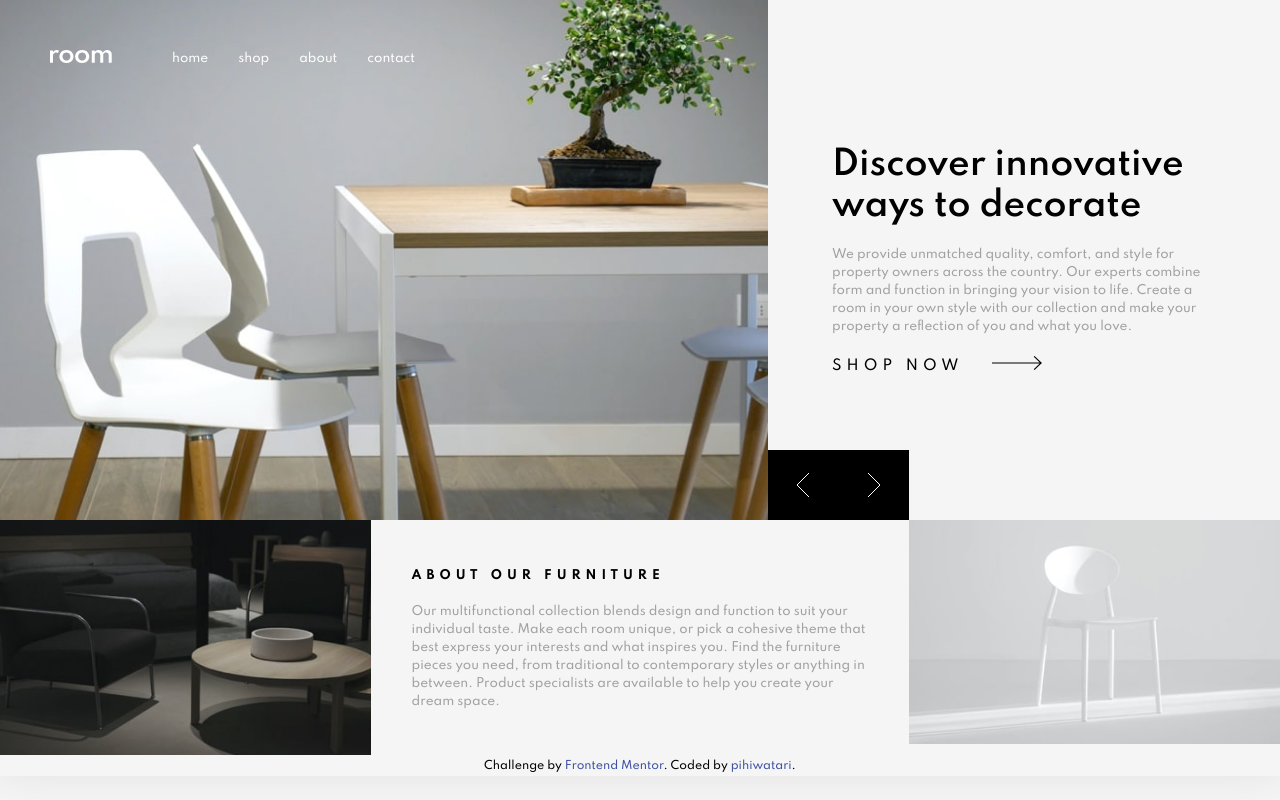
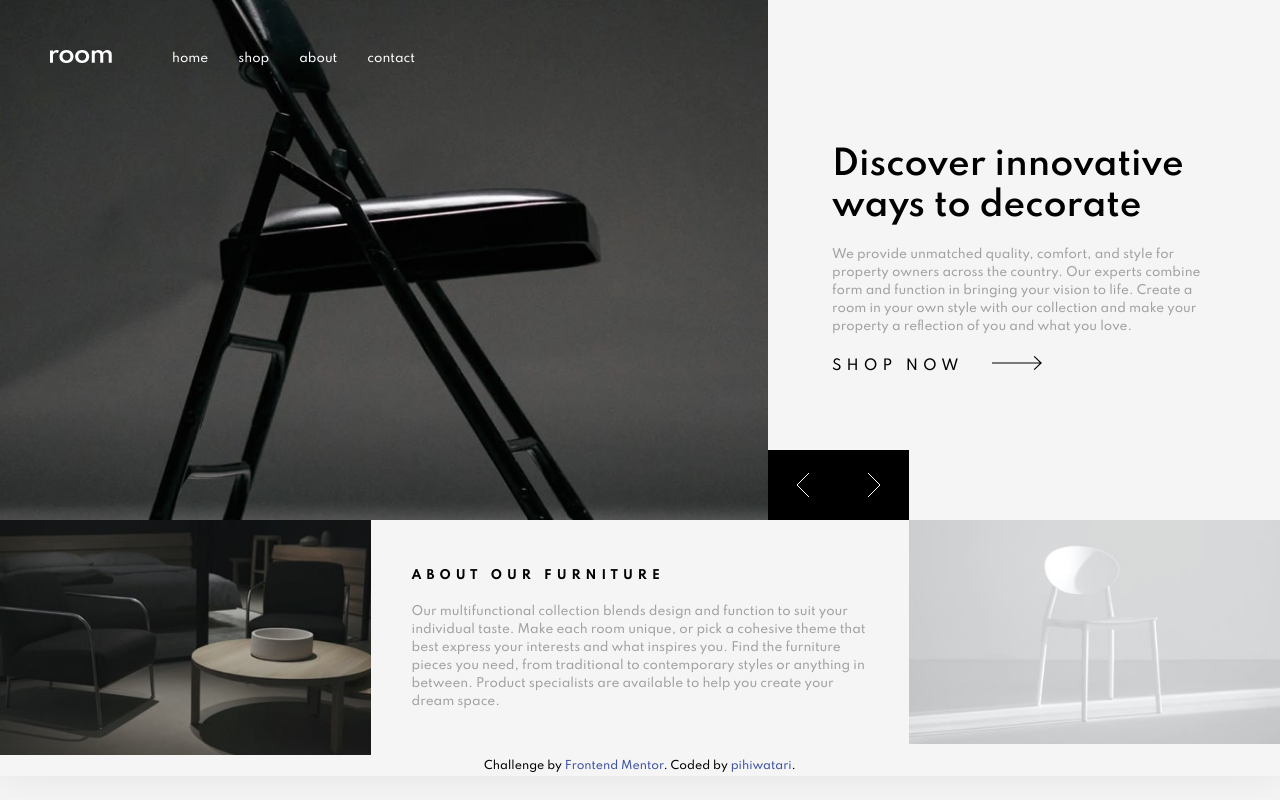
Before and after one commit to pihiwatari/room-homepage, a plain HTML site: page index.html in a window 1280 px wide. Both pictures are taken after a click on the link 803 px from the left and 484 px from the top of the page. Drawn offline with Linux system fonts and the light colour scheme.

Commit message:
Finished js logic

```diff
--- a/assets/index.css
+++ b/assets/index.css
@@ -45,6 +45,7 @@ a {
   background-size: cover;
   background-position: center;
   background-repeat: no-repeat;
+  transition: background-image 1s ease-in-out;
 }
 
 /* hedaer */
--- a/index.js
+++ b/index.js
@@ -12,7 +12,8 @@ const $nextButton = document.querySelector(".button--next");
 //add listeners to menu items
 $burgerMenu.addEventListener("click", toggleMenu);
 $closeMenu.addEventListener("click", toggleMenu);
-$prevButton.addEventListener("click", () => getBackgroundUrl($slider));
+$prevButton.addEventListener("click", () => changeBackground($slider, -1));
+$nextButton.addEventListener("click", () => changeBackground($slider, 1));
 
 //toggle class function
 function toggleMenu() {
@@ -22,13 +23,46 @@ function toggleMenu() {
 
 //slider functions
 
+//change background function
+function changeBackground($element, index) {
+  let newId;
+
+  //get bg background url
+  let backgroundUrl = getBackgroundUrl($element);
+
+  //regex for background id split
+  const regex = /[0-9]\.jpg/g;
+
+  //get the substring with the id nunmber and format then get only the id number
+  let substringIndex = backgroundUrl.search(regex);
+  let id = parseInt(backgroundUrl.charAt(substringIndex));
+
+  //if index <0 we reduce by 1 the id number
+  if (index < 0) {
+    newId = id - 1;
+  } else {
+    newId = id + 1;
+  }
+  //if id < 1 we change it back to 3
+  if (newId < 1) {
+    newId = 3;
+  }
+
+  if (newId > 3) {
+    newId = 1;
+  }
+
+  //replace backgroundUrl
+  let newBg = backgroundUrl.replace(regex, `${newId}.jpg`);
+  $element.style.backgroundImage = newBg;
+}
+
 //get background from slider
 function getBackgroundUrl($element) {
-  const sliderBg =
+  const backgroundUrl =
     $element.currentStyle ||
     window
       .getComputedStyle($element, false)
       .getPropertyValue("background-image");
-  console.log(sliderBg);
-  return sliderBg;
+  return backgroundUrl;
 }
```
